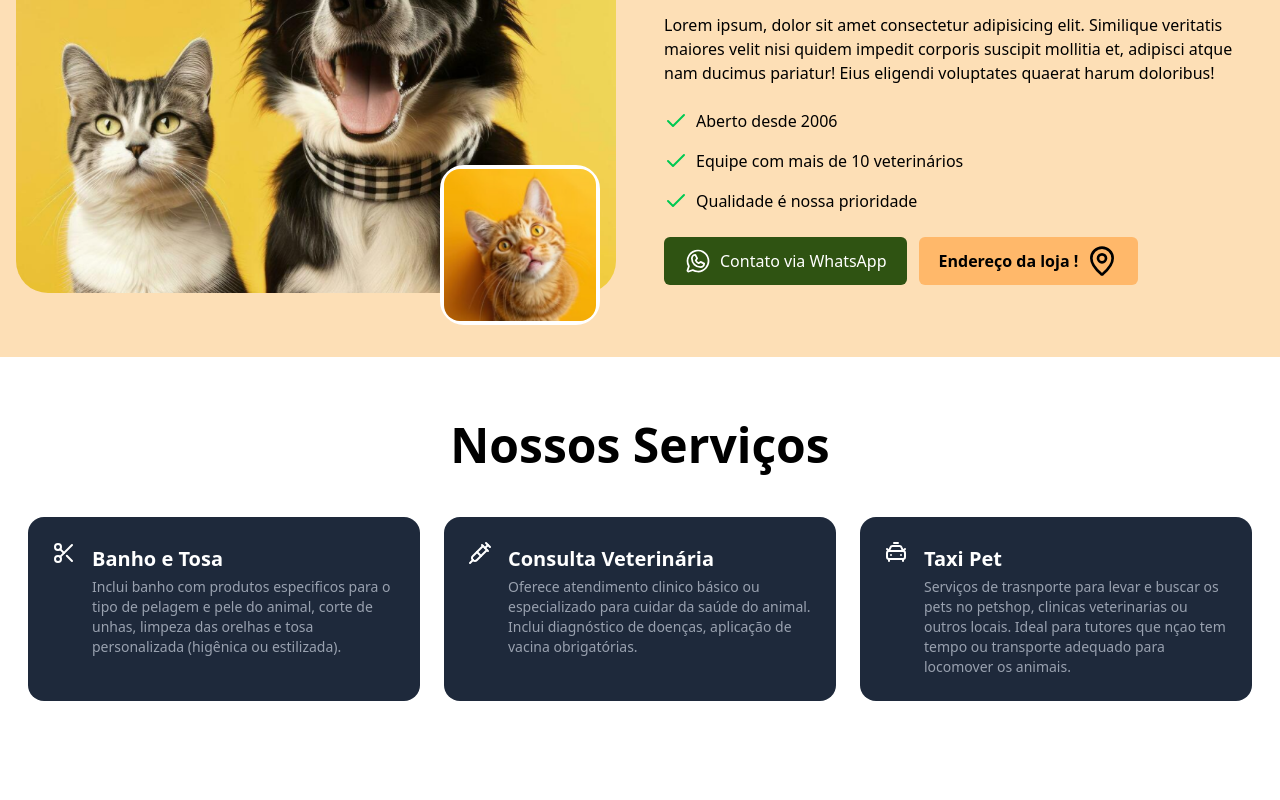
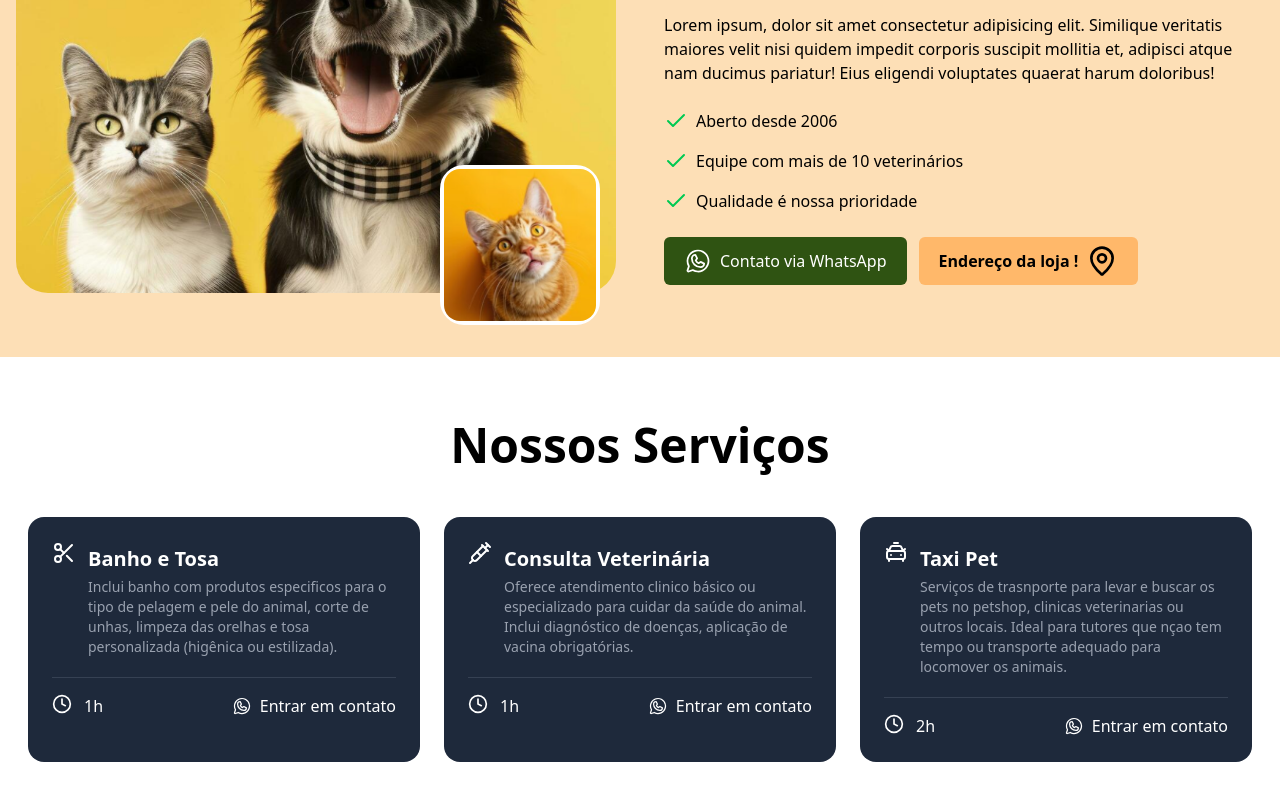
Before and after one commit to AndrePacolla/-LANDING-PET-Next-JS-, a Next.js app: page / in a window 1280 px wide. Shown: the part 718-1518 px from the top of the page. Before the commit the page ends 1483 px from the top, so only its background shows below. Built offline with nearby package versions, Linux system fonts and the light colour scheme.

Commit message:
alinhando cards

```diff
--- a/src/app/_components/services.tsx
+++ b/src/app/_components/services.tsx
@@ -1,7 +1,7 @@
 "use client"
 
 import useEmblaCarousel from "embla-carousel-react";
-import {ChevronLeft, ChevronRight, Scissors, Syringe, CarTaxiFront, Hotel }  from "lucide-react";
+import {ChevronLeft, ChevronRight, Scissors, Syringe, CarTaxiFront, Hotel, Clock }  from "lucide-react";
 import { WhatsappLogo } from "@phosphor-icons/react";
 
 
@@ -64,14 +64,29 @@ export const Services = () => {
                     <div key={index} className="  flex-[0_0_100%] min-w-0 md:flex-[0_0_calc(100%/3)] px-3">
                       <article className="bg-[#1e293b] text-white rounded-2xl p-6  h-full flex flex-col">
                          <div className="flex items-start justify-between">
-                          <div className="flex gap-4">
+                          <div className="flex gap-3 mb-5">
                             <span className="text-3xl">{item.icon}</span>
-                            <div>
+                            <div className="flex flex-col h-full space-y-3">
                               <h3 className="font-bold text-xl my-1 select-none">{item.title}</h3>
                               <p className="text-gray-400 text-sm select-none"> {item.description}</p>
                             </div>
                          </div>
                         </div>
+                        <div className="border-t border-gray-700 flex items-center justify-between">
+                          <div className="flex mt-4 gap-3">
+                            <Clock className="w-5 h-5"/>
+                            <span>{item.duration}</span>
+                          </div>
+
+                          <a className="flex items-center justify-center  pt-4 gap-2"
+                          href="#">
+                            <WhatsappLogo className="w-5 h-5"/>
+                           <span>Entrar em contato</span>
+
+                          </a>
+
+                        </div>
+
                       </article>
 
                     </div>
```
